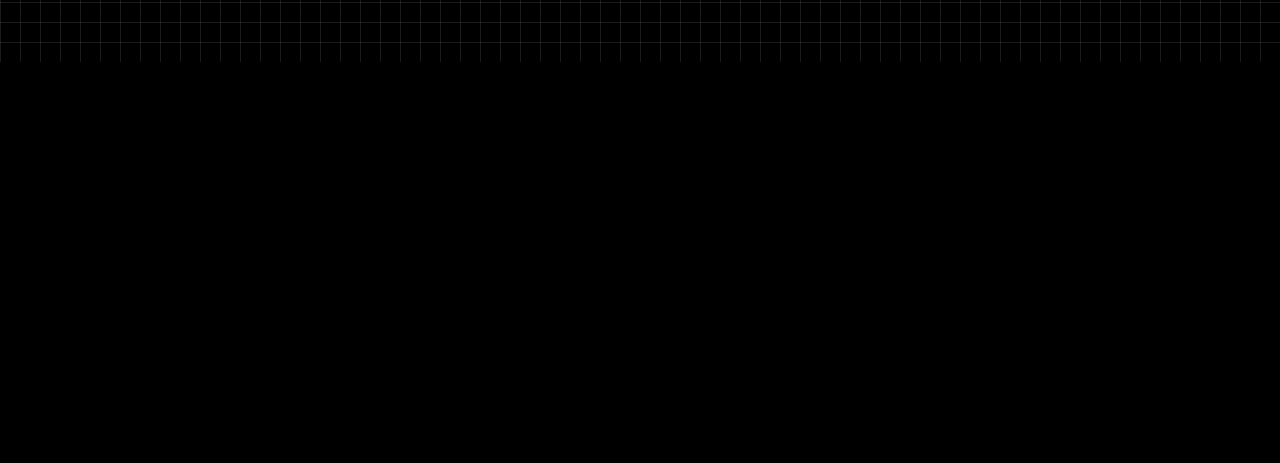
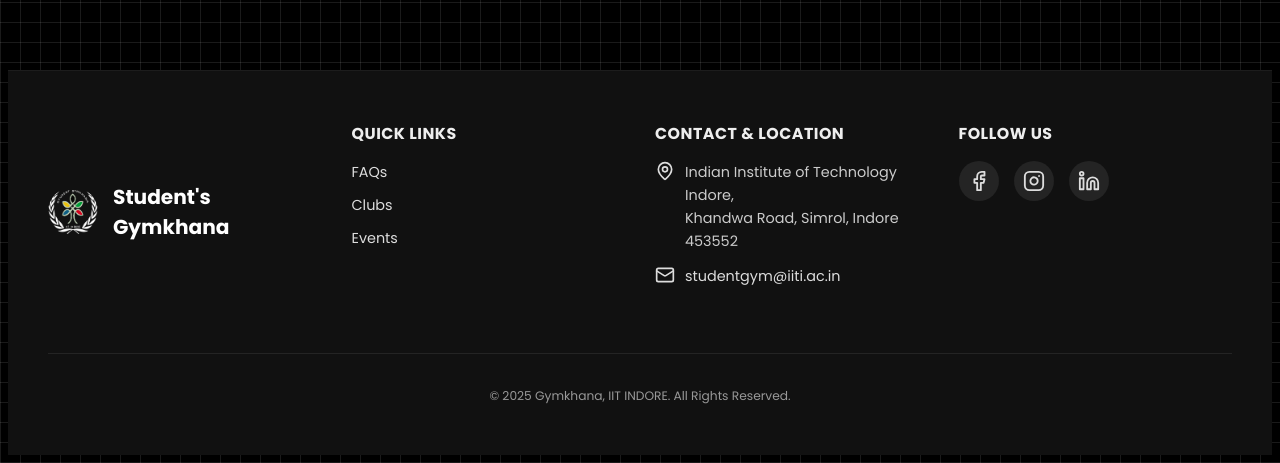
Before and after one commit to Sathwik-18/gymkhana_website, an Astro site: page / in a window 1280 px wide. Shown: the part 738-1201 px from the top of the page. Before the commit the page ends 800 px from the top, so only its background shows below. Built offline with nearby package versions, Linux system fonts and the light colour scheme; Astro itself is replaced by a stand-in of ours; a web font is replaced by a local one.

Commit message:
added footer

```diff
--- /dev/null
+++ b/src/components/Footer.css
@@ -0,0 +1,186 @@
+.site-footer {
+  background-color: #111;
+  color: #ddd;
+  padding: 50px 20px;
+  font-size: 0.9em;
+  border-top: 1px solid rgba(255, 255, 255, 0.05);
+}
+
+.footer-content {
+  font-family: 'Poppins', sans-serif;
+  display: grid;
+  grid-template-columns: repeat(auto-fit, minmax(250px, 1fr));
+  gap: 30px;
+  max-width: 1200px;
+  margin: 0 auto;
+  padding: 0 20px;
+}
+
+.footer-section {
+  margin-bottom: 0;
+}
+
+.footer-section h3 {
+  color: #eee;
+  margin-top: 0;
+  margin-bottom: 15px;
+  font-size: 1.1em;
+  font-weight: bold;
+  letter-spacing: 0.5px;
+  text-transform: uppercase;
+}
+
+.footer-section p,
+.footer-section ul,
+.footer-section li,
+.footer-section address {
+  line-height: 1.6;
+  color: #ccc;
+}
+
+.footer-section ul {
+  list-style: none;
+  padding-left: 0;
+}
+
+.footer-section li {
+  margin-bottom: 10px;
+}
+
+.footer-section a {
+  color: #ddd;
+  text-decoration: none;
+  transition: color 0.3s ease;
+}
+
+.footer-section a:hover {
+  color: #fff;
+  text-decoration: underline;
+}
+
+.footer-section.copyright {
+  grid-column: 1 / -1;
+  text-align: center;
+  padding-top: 20px;
+  margin-top: 20px;
+  border-top: 1px solid rgba(255, 255, 255, 0.08);
+}
+
+.footer-section.copyright p {
+  margin-bottom: 0;
+  font-size: 0.85em;
+  color: #999;
+}
+
+.footer-section.brand {
+  display: flex;
+  align-items: center;
+}
+
+.footer-gymkhana-logo {
+  width: 50px;
+  height: 50px;
+  margin-right: 15px;
+  border-radius: 50%;
+  object-fit: contain;
+}
+
+.footer-gymkhana-text {
+  color: #fff;
+  font-weight: bold;
+  font-size: 1.4em;
+  margin: 0;
+}
+
+.footer-section.contact-info .contact-list {
+  margin-top: 10px;
+}
+
+.footer-section.contact-info .contact-item {
+  display: flex;
+  align-items: flex-start;
+  margin-bottom: 12px;
+}
+
+.footer-section.contact-info .contact-item svg {
+  margin-right: 10px;
+  color: #ddd;
+  flex-shrink: 0;
+}
+
+.footer-section.contact-info .contact-item address {
+  font-style: normal;
+}
+
+.footer-section.social-links .social-icons {
+  display: flex;
+  gap: 15px;
+  margin-top: 10px;
+}
+
+.footer-section.social-links .social-icons a {
+  display: inline-flex;
+  align-items: center;
+  justify-content: center;
+  width: 40px;
+  height: 40px;
+  border-radius: 50%;
+  background-color: rgba(255, 255, 255, 0.08);
+  color: #ddd;
+  transition: background-color 0.3s ease, color 0.3s ease;
+}
+
+.footer-section.social-links .social-icons a:hover {
+  background-color: rgba(255, 255, 255, 0.2);
+  color: #fff;
+}
+
+.footer-section.social-links .social-icons svg {
+  font-size: 1.4em;
+}
+
+@media (max-width: 768px) {
+  .site-footer {
+    padding: 40px 15px;
+    font-size: 0.85em;
+  }
+  .footer-content {
+    grid-template-columns: 1fr;
+    text-align: center;
+    gap: 40px;
+  }
+  .footer-section {
+    text-align: center;
+  }
+  .footer-section.brand {
+    flex-direction: column;
+    align-items: center;
+  }
+  .footer-gymkhana-logo {
+    margin-right: 0;
+    margin-bottom: 10px;
+  }
+  .footer-section.quick-links ul {
+    display: inline-block;
+  }
+  .footer-section.social-links .social-icons {
+    justify-content: center;
+  }
+  .footer-section.copyright {
+    padding-top: 30px;
+  }
+}
+
+@media (max-width: 480px) {
+  .site-footer {
+    padding: 30px 10px;
+    font-size: 0.8em;
+  }
+  .footer-content {
+    gap: 30px;
+    padding: 0;
+  }
+  .footer-section h3 {
+    font-size: 1em;
+  }
+}
--- /dev/null
+++ b/src/components/Footer.jsx
@@ -0,0 +1,57 @@
+import React from 'react';
+import './Footer.css';
+import { Instagram, Facebook, Linkedin, MapPin, Mail } from 'lucide-react';
+
+const Footer = () => {
+  return (
+    <footer className="site-footer">
+      <div className="footer-content">
+        <div className="footer-section brand">
+          <img src="gymkhana_logo.png" alt="Gymkhana Logo" className="footer-gymkhana-logo" />
+          <h2 className="footer-gymkhana-text">Student's Gymkhana</h2>
+        </div>
+
+        <div className="footer-section quick-links">
+          <h3>Quick Links</h3>
+          <ul>
+            <li><a href="/faqs">FAQs</a></li>
+            <li><a href="/clubs">Clubs</a></li>
+            <li><a href="/events">Events</a></li>
+          </ul>
+        </div>
+
+        <div className="footer-section contact-info">
+          <h3>Contact & Location</h3>
+          <ul className="contact-list">
+            <li className="contact-item location">
+              <MapPin size={20} />
+              <address>
+                Indian Institute of Technology Indore, <br />
+                Khandwa Road, Simrol, Indore 453552
+              </address>
+            </li>
+            <li className="contact-item email">
+              <Mail size={20} />
+              <a href="mailto:studentgym@iiti.ac.in">studentgym@iiti.ac.in</a>
+            </li>
+          </ul>
+        </div>
+
+        <div className="footer-section social-links">
+          <h3>Follow Us</h3>
+          <div className="social-icons">
+            <a href="https://www.facebook.com/studentgym/" target="_blank" rel="noopener noreferrer" aria-label="Facebook"><Facebook size={22} /></a> {/* Add aria-label for accessibility */}
+            <a href="https://www.instagram.com/gymkhana_iiti/" target="_blank" rel="noopener noreferrer" aria-label="Instagram"><Instagram size={22} /></a> {/* Add aria-label for accessibility */}
+            <a href="https://www.linkedin.com/company/students-gymkhana-iit-indore/posts/?feedView=all" target="_blank" rel="noopener noreferrer" aria-label="LinkedIn"><Linkedin size={22} /></a>   {/* Add aria-label for accessibility */}
+          </div>
+        </div>
+
+        <div className="footer-section copyright">
+          <p>© {new Date().getFullYear()} Gymkhana, IIT INDORE. All Rights Reserved.</p>
+        </div>
+      </div>
+    </footer>
+  );
+};
+
+export default Footer;
--- a/src/components/Navbar.css
+++ b/src/components/Navbar.css
@@ -4,7 +4,7 @@
     top: 0;
     left: 0;
     right: 0;
-    background: transparent;
+    background:transparent ;
     backdrop-filter: blur(10px);
     z-index: 1500;
     transition: all 0.3s ease;
--- a/src/layouts/Layout.astro
+++ b/src/layouts/Layout.astro
@@ -1,22 +1,27 @@
+---
+// layouts/Layout.astro
+import Footer from '../components/Footer.jsx';
+import Navbar from '../components/Navbar.jsx'; // Import Navbar component
+interface Props {
+	title: string;
+}
+
+const { title } = Astro.props;
+---
+
 <!doctype html>
 <html lang="en">
 	<head>
 		<meta charset="UTF-8" />
+		<meta name="description" content="A Gymkhana website layout" />
 		<meta name="viewport" content="width=device-width" />
 		<link rel="icon" type="image/svg+xml" href="/favicon.svg" />
 		<meta name="generator" content={Astro.generator} />
-		<title>Astro Basics</title>
+		<title>{title}</title>
 	</head>
 	<body>
-		<slot />
+		<Navbar client:load />  {/* Include Navbar at the top */}
+		<slot />                 {/* Content of individual pages will be injected here */}
+		<Footer client:load/>   {/* Include Footer at the bottom */}
 	</body>
 </html>
-
-<style>
-	html,
-	body {
-		margin: 0;
-		width: 100%;
-		height: 100%;
-	}
-</style>
```
